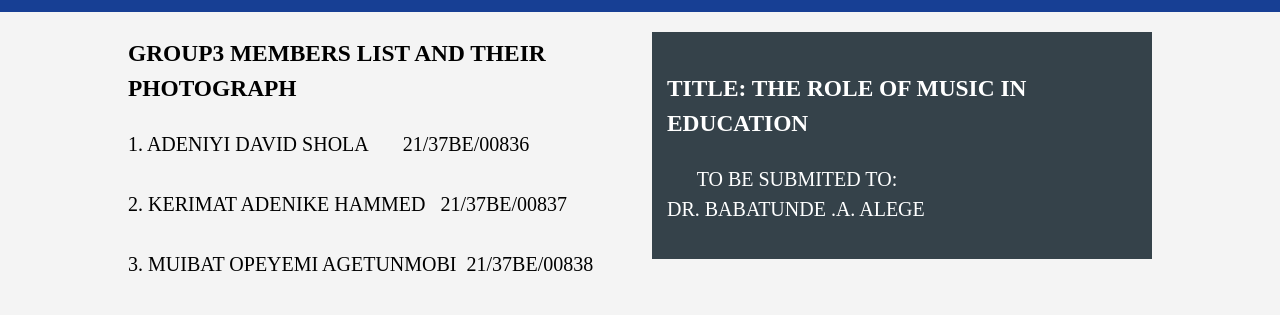
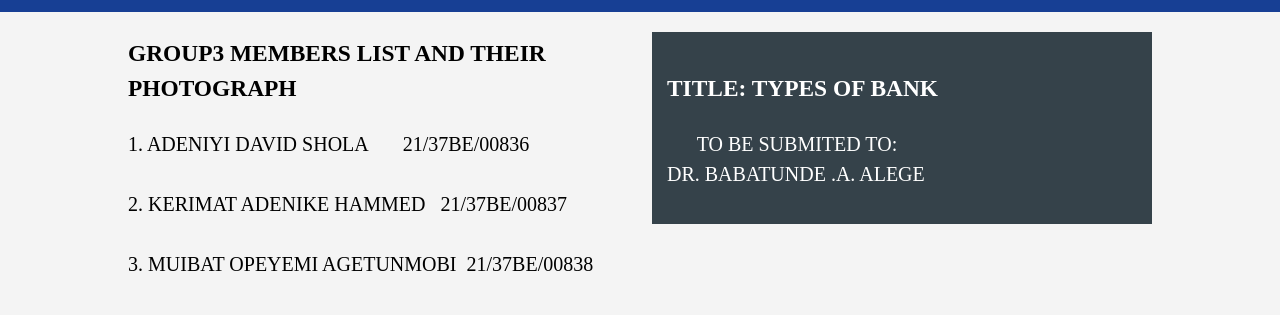
Before and after one commit to King-Diadem/Edu213bed.html, a plain HTML site: page front.html in a window 1280 px wide. Shown: the part 482-797 px from the top of the page. Drawn offline with Linux system fonts and the light colour scheme.

Commit message:
Update front.html

```diff
--- a/front.html
+++ b/front.html
@@ -53,7 +53,7 @@
 
                 <aside id="sidebar">
                     <div class="dark">
-                        <h3>TITLE: THE ROLE OF MUSIC IN EDUCATION</h3>
+                        <h3>TITLE: TYPES OF BANK</h3>
                         <p>
                            &ensp; &ensp; TO BE SUBMITED TO: <br> DR. BABATUNDE .A. ALEGE
                         </p>
```
